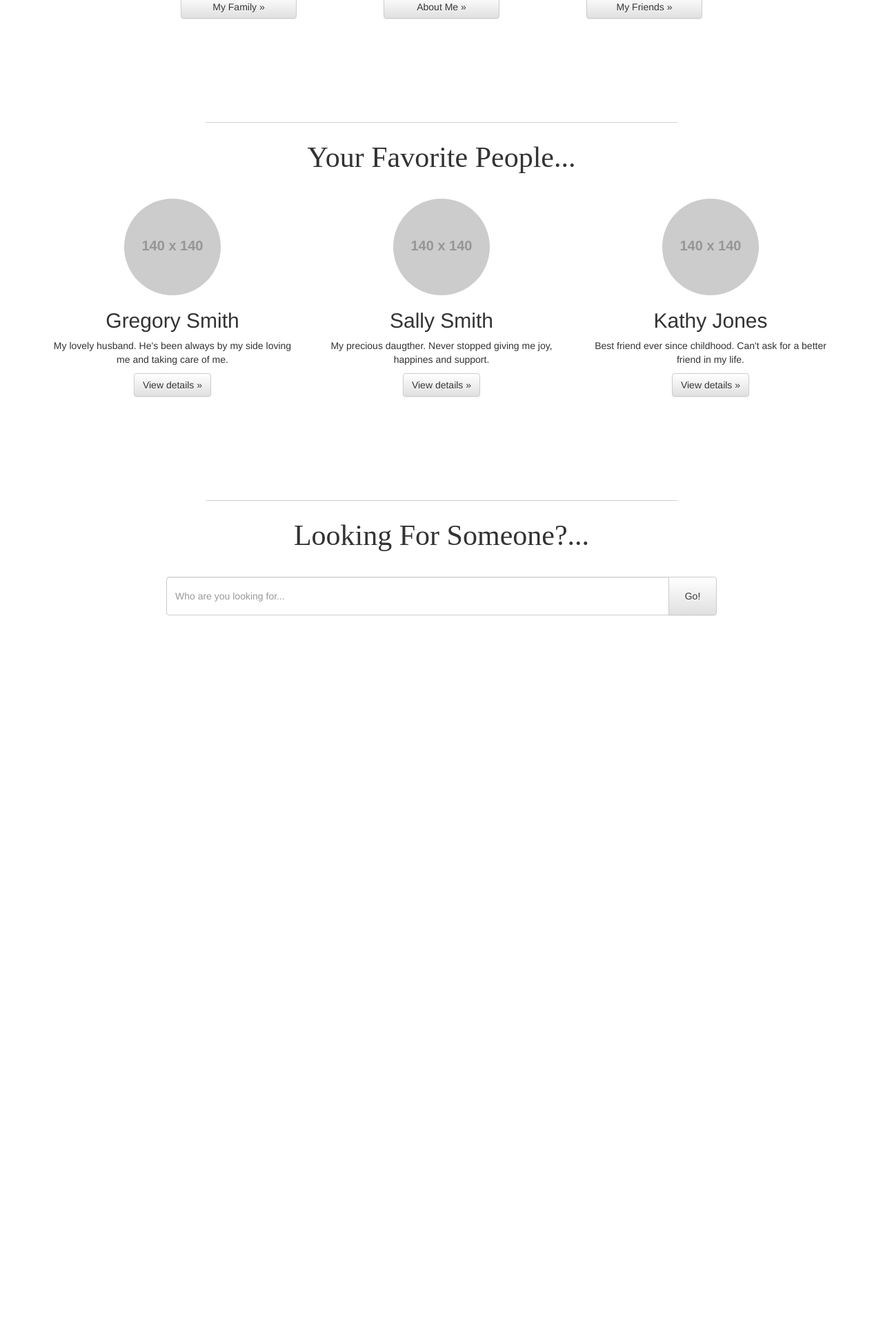
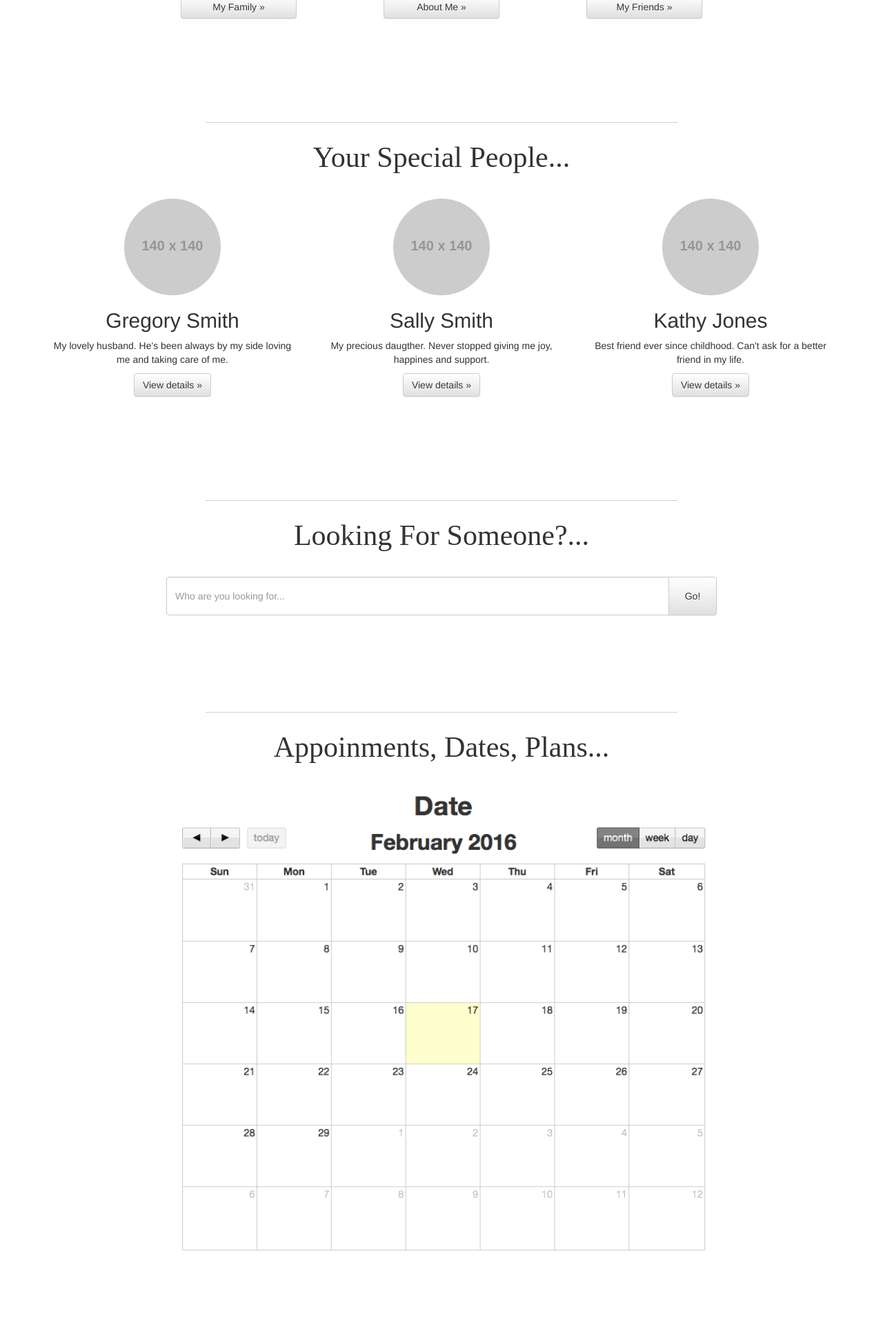
Before and after one commit to pablo-prieto/ASH, a Django app: page /mainApp/ in a window 1280 px wide. Shown: the part 334-2275 px from the top of the page at 69% size. Before the commit the page ends 1227 px from the top, so only its background shows below. Run offline with Django 3.2, Linux system fonts and the light colour scheme; grey boxes labelled with a size stand in for pictures from a placeholder-image service; some libraries are stand-ins or nearby versions.

Commit message:
Continue building the main profile page. Calendar picture added.

```diff
--- a/ASH/mainApp/templates/mainApp/index.html
+++ b/ASH/mainApp/templates/mainApp/index.html
@@ -8,6 +8,7 @@
     {% load static from staticfiles %}
     <link rel="stylesheet" href="{% static 'css/bootstrap.min.css' %}" >
     <link rel="stylesheet" href="{% static 'css/bootstrap-theme.min.css' %}">
+
 </head>
 
 <body>
@@ -32,7 +33,7 @@
             </div>
 
             <div class="col-md-4 text-center" style="width:16%; padding:1">
-                <img class="img-circle" src="{% static 'images/mai_user.jpeg' %}" style="width:100%; border:1px solid #D1D0CE;">
+                <img class="img-circle" src="{% static 'images/main_user.jpeg' %}" style="width:100%; border:1px solid #D1D0CE;">
             </div>
 
             <div class="col-md-4 text-center" style="width:42%; padding:0">
@@ -68,9 +69,9 @@
 
 
 
-        <!-- Three Favorite People Section -->
+        <!-- Three Special People Section -->
         <hr class="featurette-divider" style="width:60%; border-color:#D1D0CE;">
-        <p style="font-family:serif; font-size:3em;" align="center">Your Favorite People...</p><br>
+        <p style="font-family:serif; font-size:3em;" align="center">Your Special People...</p><br>
 
         <div class="row">
             <div class="col-md-4 text-center">
@@ -114,9 +115,13 @@
 
 
 
-
-
-        </div><br><br><br><br><br><br>
+        <!-- Search Bar -->
+        <hr class="featurette-divider" style="width:60%; border-color:#D1D0CE;">
+        <p style="font-family:serif; font-size:3em;" align="center">Appoinments, Dates, Plans...</p><br>
+        <div align="center">
+            <img src="{% static 'images/calendar.png' %}" style="width:70%;">
+        </div>
+        <br><br><br><br><br><br>
         <!-- /End of Search Bar -->
 
 
@@ -160,5 +165,10 @@
 
     </div>
     <!-- /.container -->
+
+
+
+    <!-- SCRIPTS -->
+
 </body>
 </html>
```
Also changed, not shown: ASH/mainApp/static/images/calendar.png (added), ASH/mainApp/static/images/main_user.jpeg (renamed from ASH/mainApp/static/images/mai_user.jpeg), 3 other files.
